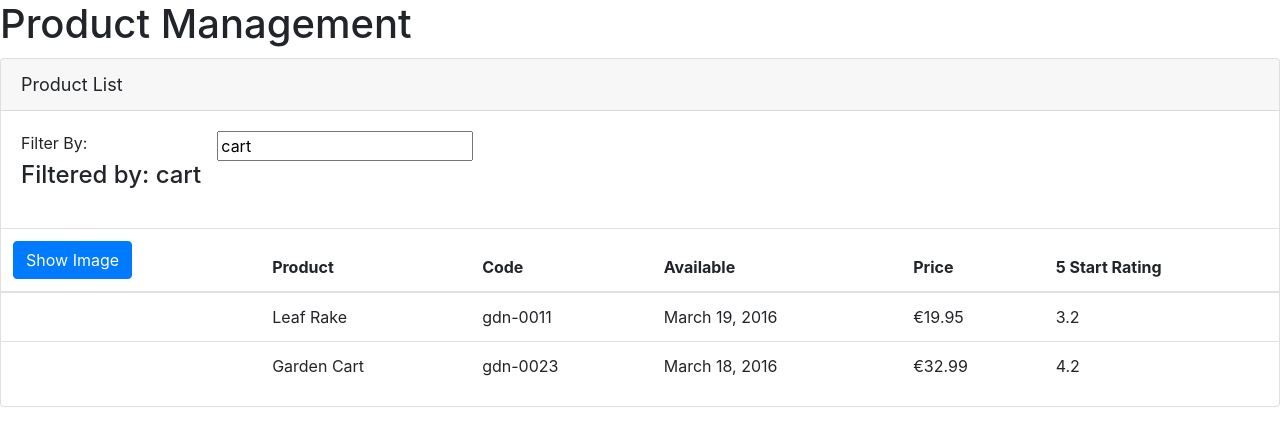
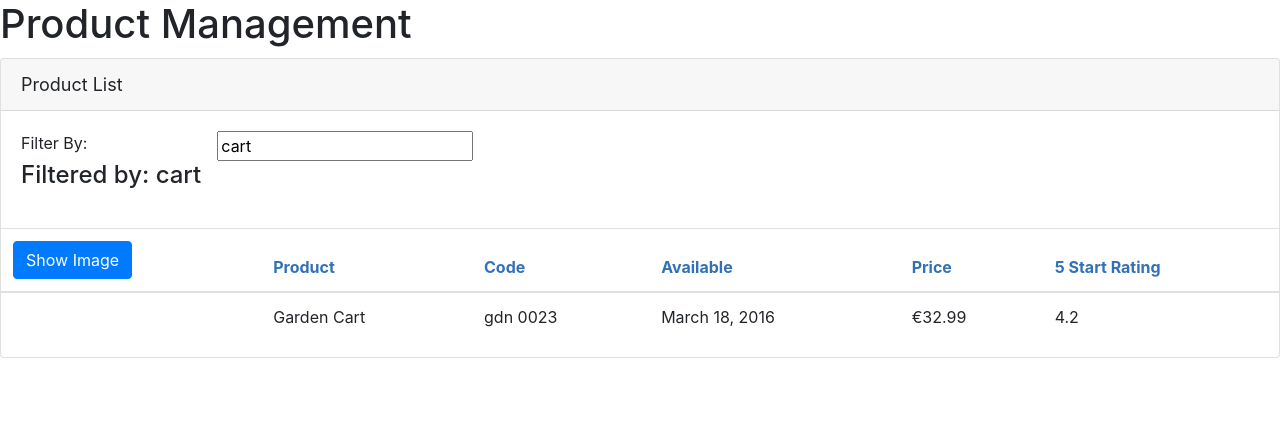
Before and after one commit to NilsCharlois/AngularPSCourse, an Angular app: page / in a window 1280 px wide. Shown: the top 446 px of the page. Built offline with nearby package versions, Linux system fonts and the light colour scheme.

Commit message:
Add filtering, IProduct interface and custom pipes

```diff
--- /dev/null
+++ b/src/app/products/product-list.component.css
@@ -0,0 +1,3 @@
+thead {
+    color: #3371b7;
+}
--- a/src/app/products/product-list.component.html
+++ b/src/app/products/product-list.component.html
@@ -34,7 +34,7 @@
                 </tr>
             </thead>
             <tbody>
-                <tr *ngFor='let product of products'>
+                <tr *ngFor='let product of filteredProducts'>
                     <td>
                         <img
                         *ngIf='showImage'
@@ -45,7 +45,7 @@
                         />
                     </td>
                     <td>{{product.productName}}</td>
-                    <td>{{product.productCode | lowercase}}</td>
+                    <td>{{product.productCode | lowercase | convertToSpaces: '-'}}</td>
                     <td>{{product.releaseDate}}</td>
                     <td>{{product.price | currency:'EUR':'symbol':'1.2-2'}}</td>
                     <td>{{product.starRating}}</td>
--- a/src/app/products/product-list.component.ts
+++ b/src/app/products/product-list.component.ts
@@ -1,16 +1,28 @@
-import { Component } from '@angular/core'
+import { Component, OnInit } from '@angular/core'
+import { IProduct } from "./products";
 
 @Component({
 selector:'pm-products',
-templateUrl: './product-list.component.html'
+templateUrl: './product-list.component.html',
+styleUrls:['./product-list.component.css']
 })
-export class ProductListComponent {
+
+export class ProductListComponent implements OnInit{
     pageTitle: string = 'Product List';
     imageWidth: number = 50;
     imageMargin : number = 2;
     showImage: boolean = false;
-    listFilter: string = 'cart';
-    products: any[] = [
+
+    _listFilter: string;
+    get listFilter(): string { return this._listFilter}
+    set listFilter(value: string) {
+      this._listFilter = value;
+      this.filteredProducts = this.listFilter ? this.performFilter(this.listFilter) : this.products;
+    }
+
+    filteredProducts : IProduct[];
+
+    products: IProduct[] = [
         {
           "productId": 1,
           "productName": "Leaf Rake",
@@ -33,7 +45,22 @@
         }
     ];
 
+    constructor() {
+      this.filteredProducts = this.products;
+      this.listFilter = 'cart';
+    }
+
+    performFilter(filterBy: string): IProduct[] {
+      filterBy = filterBy.toLocaleLowerCase();
+      return this.products.filter((product:IProduct)=>
+      product.productName.toLocaleLowerCase().indexOf(filterBy) !== -1);
+    }
+
     toggleImage(): void {
         this.showImage = !this.showImage;
     }
+
+    ngOnInit(): void {
+      console.log('On Init');
+    }
 }
--- /dev/null
+++ b/src/app/products/products.ts
@@ -0,0 +1,10 @@
+export interface IProduct {
+    productId: number;
+    productName: string;
+    productCode: string;
+    releaseDate: string;
+    price: number;
+    description: string;
+    starRating: number;
+    imageUrl: string;
+}
--- /dev/null
+++ b/src/app/shared/convert-to-spaces.pipe.ts
@@ -0,0 +1,11 @@
+import { Pipe, PipeTransform } from "@angular/core";
+
+@Pipe({
+    name: 'convertToSpaces'
+})
+
+export class ConvertToSpacesPipe implements PipeTransform{
+    transform(value: string, character: string): string {
+        return value.replace(character, ' ');
+    }
+}
```
Also changed, not shown: src/app/app.module.ts (+5 -3 lines).
